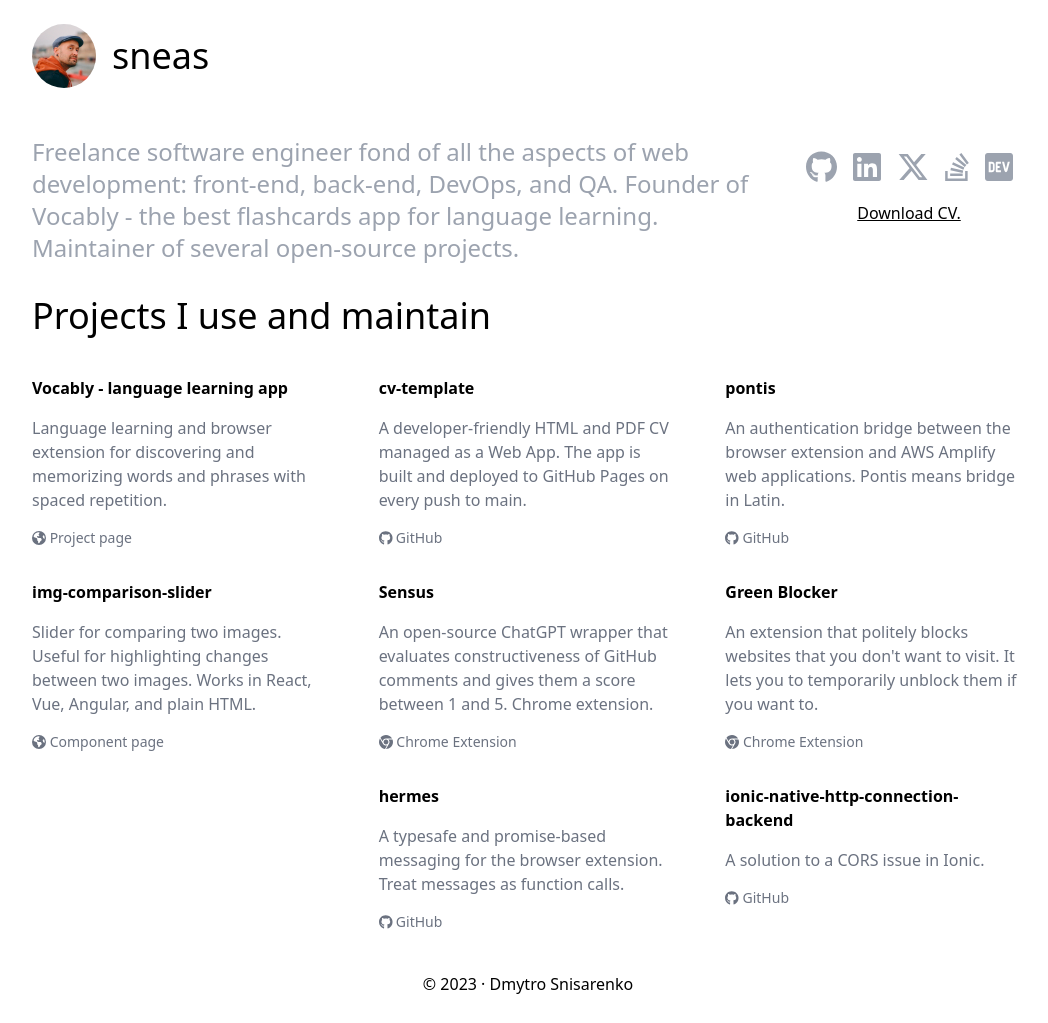
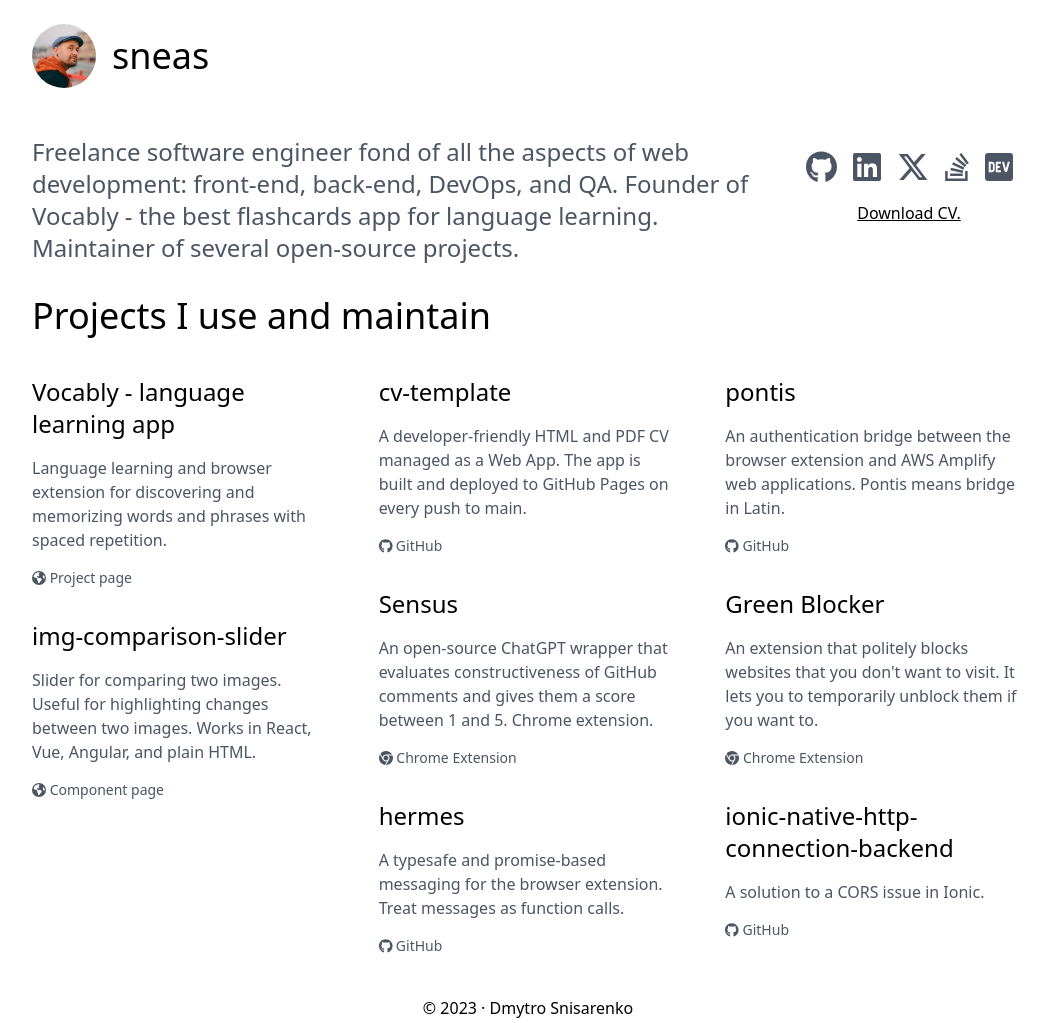
Before and after one commit to sneas/sneas.io, a Gatsby site: page / in a window 1280 px wide. Shown: the whole page, without its empty margins (112-1160 px from the left). Built offline with nearby package versions, Linux system fonts and the light colour scheme; Gatsby itself is replaced by a stand-in of ours.

Commit message:
fix: contrast

```diff
--- a/src/pages/index.js
+++ b/src/pages/index.js
@@ -107,7 +107,7 @@ const socialLinks = [
 const IndexPage = () => (
   <Layout>
     <div className="grid grid-cols-12 gap-6 my-6 items-center">
-      <div className="col-span-12 md:col-span-8 lg:col-span-9 text-2xl text-gray-400">
+      <div className="col-span-12 md:col-span-8 lg:col-span-9 text-2xl text-gray-600">
         Freelance software engineer fond of all the aspects of web development:
         front-end, back-end, DevOps, and QA. Founder of Vocably - the best
         flashcards app for language learning. Maintainer of several open-source
@@ -118,7 +118,7 @@ const IndexPage = () => (
           {socialLinks.map(({ icon, url }) => (
             <a
               href={url}
-              className="text-gray-400 hover:text-inherit transition-colors duration-300"
+              className="text-gray-600 hover:text-inherit transition-colors duration-300"
               target="_blank"
               rel="noreferrer"
             >
@@ -149,9 +149,9 @@ const IndexPage = () => (
             rel="noreferrer"
             className="group p-4 block hover:bg-gray-50 transition-colors duration-300 rounded-xl"
           >
-            <div className="font-bold mb-4">{title}</div>
-            <div className="text-gray-500 mb-4">{description}</div>
-            <div className="text-gray-500 text-sm">
+            <div className="mb-4 text-2xl">{title}</div>
+            <div className="text-gray-600 mb-4">{description}</div>
+            <div className="text-gray-600 text-sm">
               <FontAwesomeIcon icon={urlIcon} />{" "}
               <span className="group-hover:underline">{urlTitle}</span>
             </div>
```
